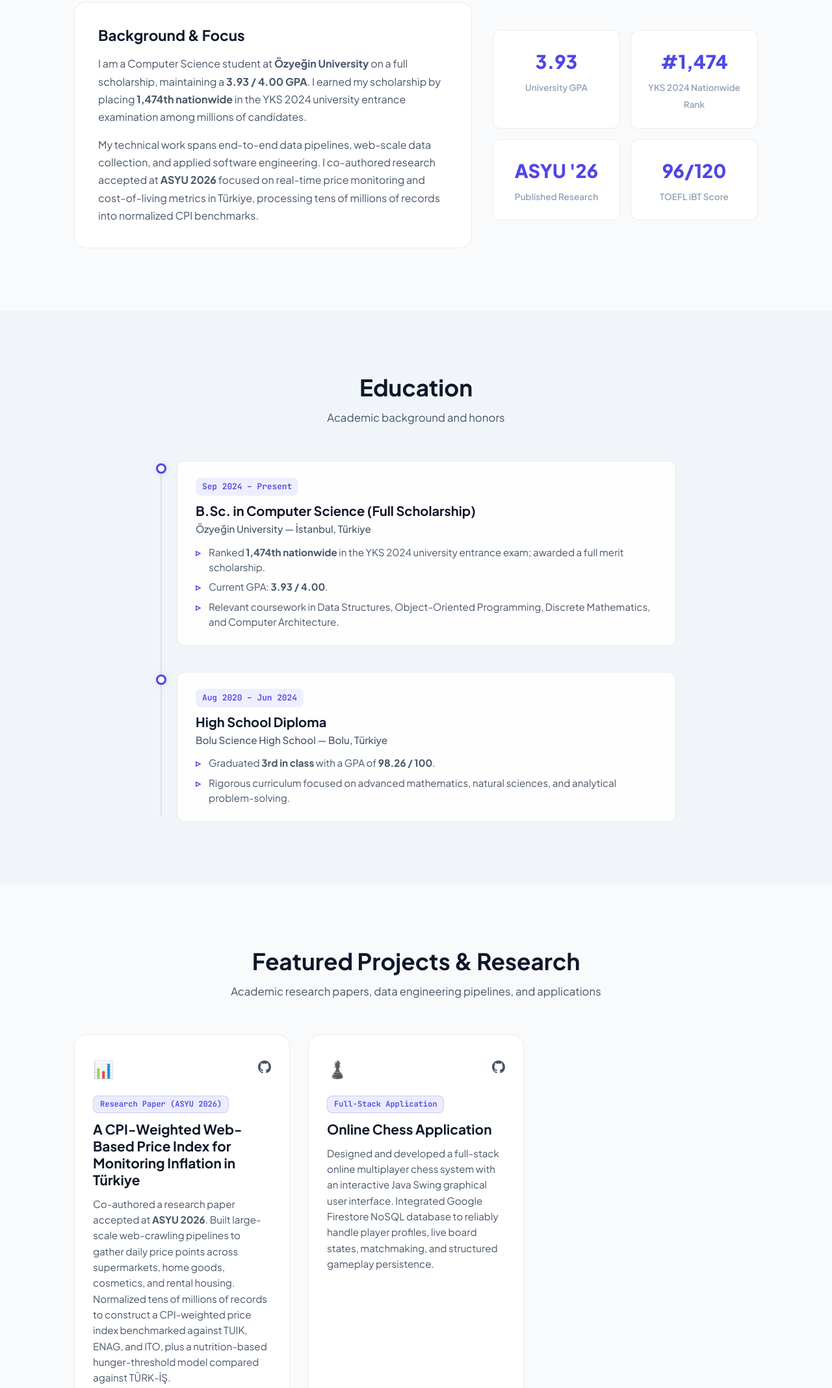
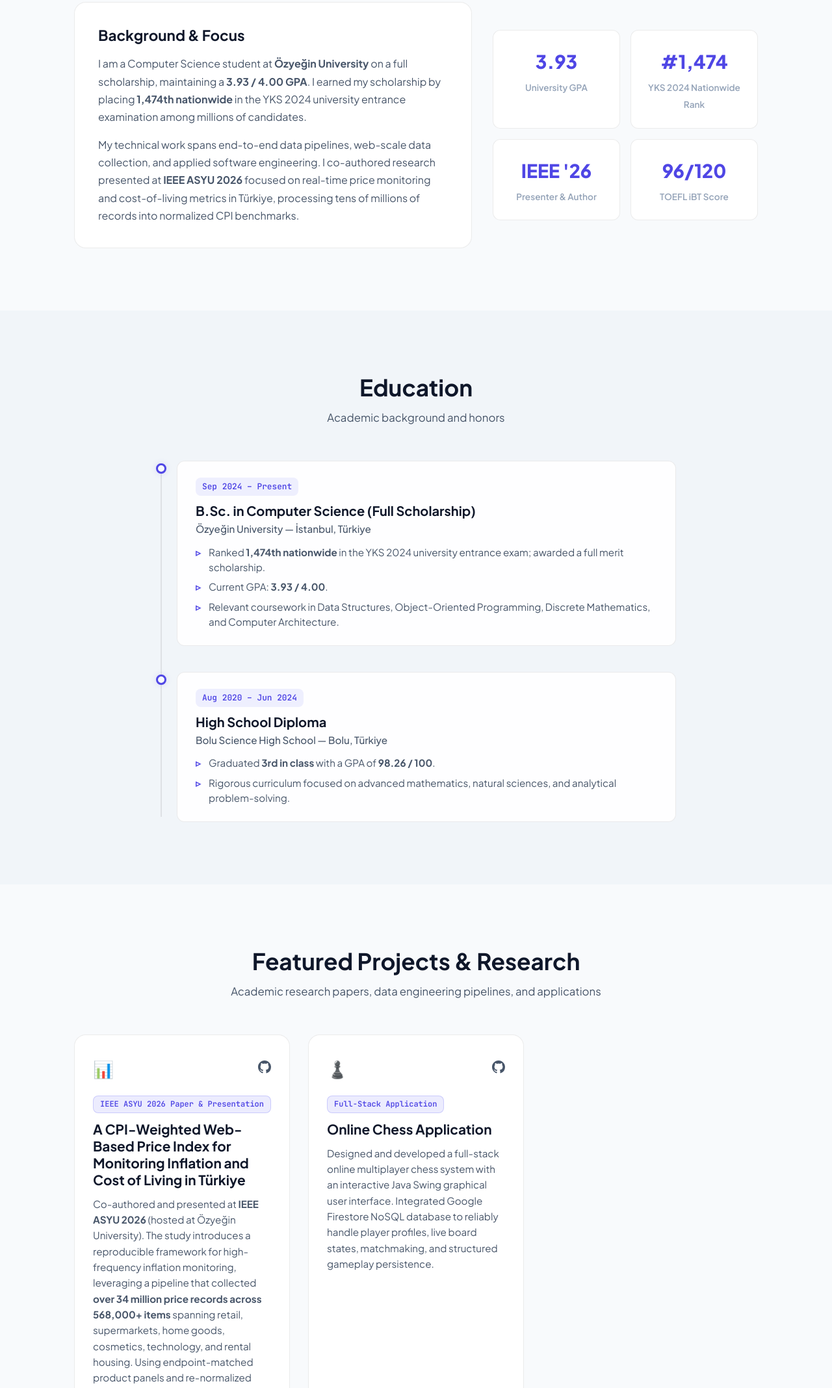
Before and after one commit to OnurKaanDemirtas/OnurKaanDemirtas.github.io, a plain HTML site: page index.html in a window 1280 px wide. Shown: the part 959-3095 px from the top of the page at 65% size. Drawn offline with Linux system fonts and the light colour scheme.

Commit message:
Add IEEE ASYU 2026 conference presentation and research paper metrics

```diff
--- a/index.html
+++ b/index.html
@@ -113,7 +113,7 @@
             </p>
             <p>
               My technical work spans end-to-end data pipelines, web-scale data collection, and applied software engineering.
-              I co-authored research accepted at <strong>ASYU 2026</strong> focused on real-time price monitoring and cost-of-living metrics in Türkiye,
+              I co-authored research presented at <strong>IEEE ASYU 2026</strong> focused on real-time price monitoring and cost-of-living metrics in Türkiye,
               processing tens of millions of records into normalized CPI benchmarks.
             </p>
           </div>
@@ -127,8 +127,8 @@
               <span class="stat-label">YKS 2024 Nationwide Rank</span>
             </div>
             <div class="stat-card">
-              <span class="stat-num">ASYU '26</span>
-              <span class="stat-label">Published Research</span>
+              <span class="stat-num">IEEE '26</span>
+              <span class="stat-label">Presenter & Author</span>
             </div>
             <div class="stat-card">
               <span class="stat-num">96/120</span>
@@ -197,16 +197,17 @@
                 </a>
               </div>
             </div>
-            <div class="project-badge">Research Paper (ASYU 2026)</div>
-            <h3 class="project-title">A CPI-Weighted Web-Based Price Index for Monitoring Inflation in Türkiye</h3>
+            <div class="project-badge">IEEE ASYU 2026 Paper & Presentation</div>
+            <h3 class="project-title">A CPI-Weighted Web-Based Price Index for Monitoring Inflation and Cost of Living in Türkiye</h3>
             <p class="project-desc">
-              Co-authored a research paper accepted at <strong>ASYU 2026</strong>. Built large-scale web-crawling pipelines to gather daily price points across supermarkets, home goods, cosmetics, and rental housing. Normalized tens of millions of records to construct a CPI-weighted price index benchmarked against TUIK, ENAG, and ITO, plus a nutrition-based hunger-threshold model compared against TÜRK-İŞ.
+              Co-authored and presented at <strong>IEEE ASYU 2026</strong> (hosted at Özyeğin University). The study introduces a reproducible framework for high-frequency inflation monitoring, leveraging a pipeline that collected <strong>over 34 million price records across 568,000+ items</strong> spanning retail, supermarkets, home goods, cosmetics, technology, and rental housing. Using endpoint-matched product panels and re-normalized TUIK COICOP expenditure weights, we constructed a web-based CPI index benchmarked against TUIK, ENAG, and ITO, alongside a 16-item TUBER-aligned hunger threshold model compared against TÜRK-İŞ data.
             </p>
             <div class="project-tags">
               <span>Python</span>
               <span>Web Scraping</span>
               <span>Data Pipelines</span>
               <span>Data Science</span>
+              <span>IEEE ASYU 2026</span>
             </div>
           </div>
 
@@ -317,6 +318,17 @@
             <h3>Conferences & Activities</h3>
             <div class="info-item">
               <div class="info-header">
+                <strong>Conference Presenter – IEEE ASYU 2026</strong>
+                <span class="badge-accent">Sep 2026</span>
+              </div>
+              <p class="info-detail">
+                <strong>Issued by:</strong> IEEE / ASYU 2026 • <em>Associated with Özyeğin University</em><br>
+                Presented our co-authored research paper, <em>"A CPI-Weighted Web-Based Price Index for Monitoring Inflation and Cost of Living in Türkiye,"</em> hosted at Özyeğin University.
+              </p>
+            </div>
+
+            <div class="info-item">
+              <div class="info-header">
                 <strong>The Barcelona Developers Conference</strong>
                 <span class="timeline-date-inline">Jun 2025</span>
               </div>
```
